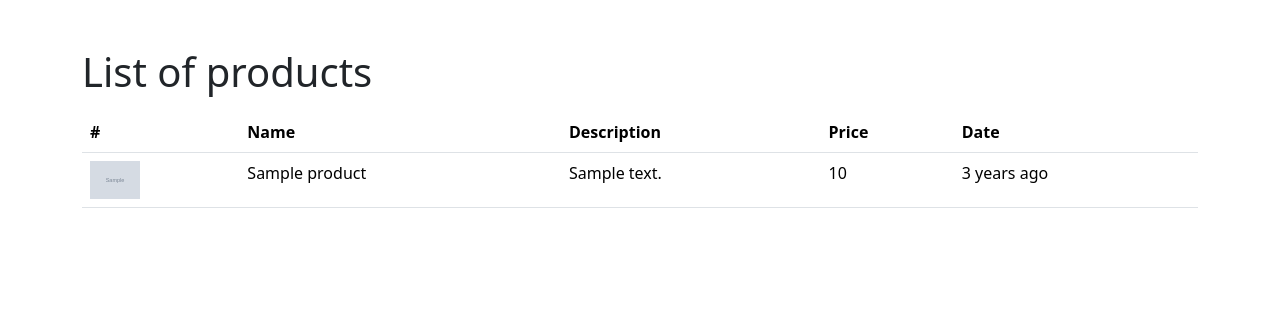
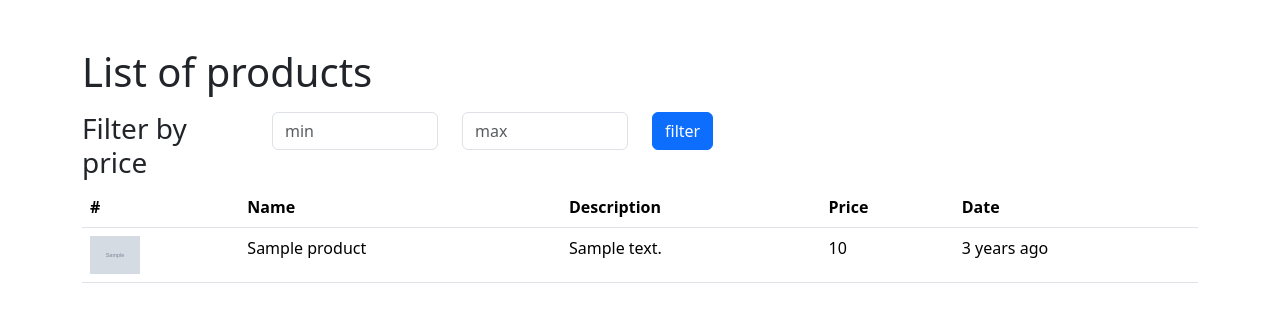
Before and after one commit to walid-el-fissaoui/yc_challenge, a Laravel app: page / in a window 1280 px wide. Shown: the top 322 px of the page. Run offline with Laravel 8, Linux system fonts and the light colour scheme; tables that the repository leaves empty hold one stand-in row (values such as "Sample post"); grey boxes marked "Sample" are stand-in pictures.

Commit message:
#9. filter products by price

```diff
--- a/app/Http/Controllers/ProductController.php
+++ b/app/Http/Controllers/ProductController.php
@@ -22,6 +22,12 @@ class ProductController extends Controller
         return view("pages.products.index",['products' => $products]);
     }
 
+    public function filter(Request $request) {
+        $params = $request->all();
+        $products = $this->productService->getFiltered($params);
+        return view("pages.products.index",['products' => $products]);
+    }
+
     public function create() {
         return view("pages.products.create");
     }
--- a/app/Repositories/ProductRepository.php
+++ b/app/Repositories/ProductRepository.php
@@ -13,6 +13,18 @@ class ProductRepository
     return Product::query()->get();
   }
 
+  public function getByPrice(float $min,float $max): Collection {
+    return Product::whereBetween('price',[$min,$max])->get();
+  }
+
+  public function getWhenMinPrice(float $price): Collection {
+    return Product::where('price','>=',$price)->get();
+  }
+
+  public function getWhenMaxPrice(float $price): Collection {
+    return Product::where('price','<=',$price)->get();
+  }
+
   public function create(array $attributes): Product {
     $attributes = Arr::only($attributes,['name','description','price','image']);
     return Product::query()->create($attributes);
--- a/app/Services/ProductService.php
+++ b/app/Services/ProductService.php
@@ -19,6 +19,24 @@ class ProductService
     return $this->productRepository->getAll();
   }
 
+  public function getFiltered(array $params): Collection {
+    if(isset($params['mip']) && isset($params['map'])) {
+      $products = $this->productRepository->getByPrice($params["mip"],$params["map"]);
+    }
+    else if(isset($params['mip']) && !isset($params['map']))
+    {
+      $products = $this->productRepository->getWhenMinPrice($params["mip"]);
+    }
+    else if(isset($params['map']) && !isset($params['mip']))
+    {
+      $products = $this->productRepository->getWhenMaxPrice($params["map"]);
+    }
+    else {
+      $products = $this->productRepository->getAll();
+    }
+    return $products;
+  }
+
   public function create(array $attributes): Product {
     $attributes = Arr::only($attributes,['name','description','price','image']);
     $path = (is_string($attributes['image'])) ? $attributes['image'] : $attributes['image']->store("products");
--- a/resources/views/pages/products/index.blade.php
+++ b/resources/views/pages/products/index.blade.php
@@ -1,6 +1,24 @@
 @extends("app")
 @section("content")
 <h1 class="mb-3">List of products</h1>
+<form action="{{route('products.filter')}}" method="GET">
+  <div class="row">
+    <div class="col-sm-2">
+      <h3>Filter by price</h3>
+    </div>
+    <div class="col-sm-2">
+      <input type="number" step="0.01" class="form-control" name="mip" placeholder="min">
+    </div>
+    <div class="col-sm-2">
+      <input type="number" step="0.01" class="form-control" name="map" placeholder="max">
+    </div>
+    <div class="col-sm-2">
+      <button type="submit" class="btn btn-primary">
+        filter
+      </button>
+    </div>
+  </div>
+</form>
 <table class="table">
   <thead>
     <tr>
--- a/routes/web.php
+++ b/routes/web.php
@@ -15,5 +15,6 @@ use Illuminate\Support\Facades\Route;
 */
 
 Route::get('/', [ProductController::class,"index"])->name("products.index");
+Route::get('/products', [ProductController::class,"filter"])->name("products.filter");
 Route::get('/products/create', [ProductController::class,"create"])->name("products.create");
 Route::post('/products/create', [ProductController::class,"store"])->name("products.store");
```
